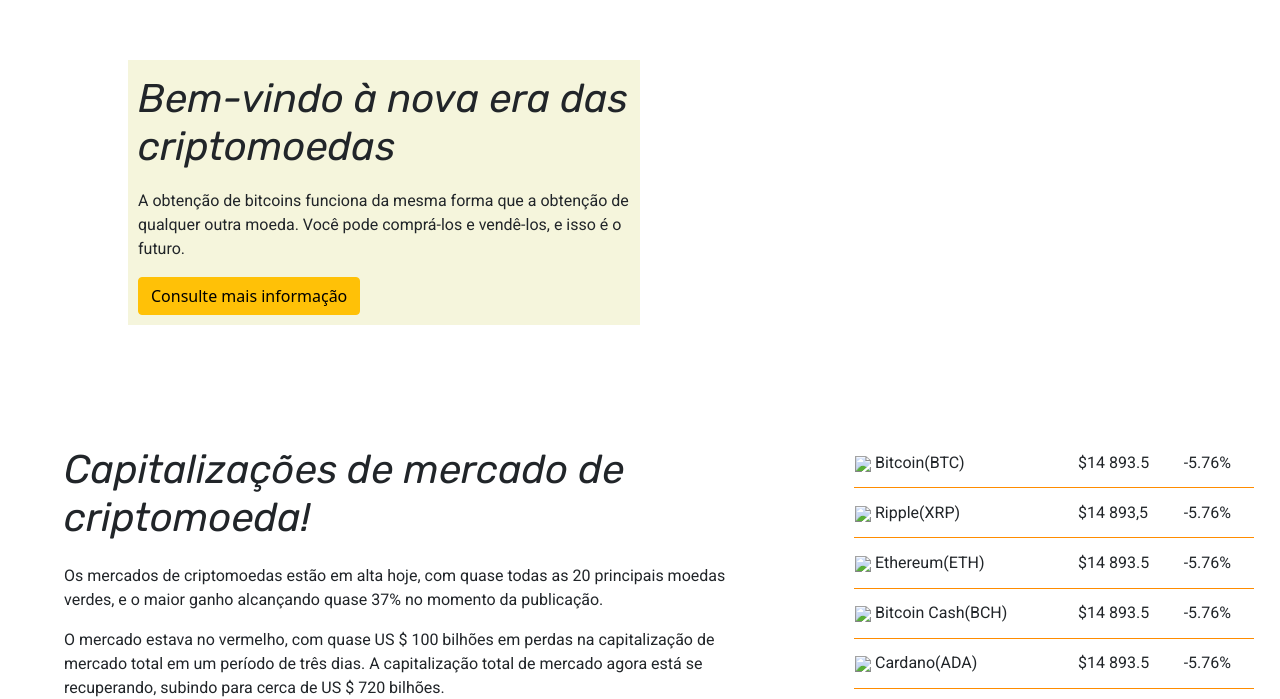
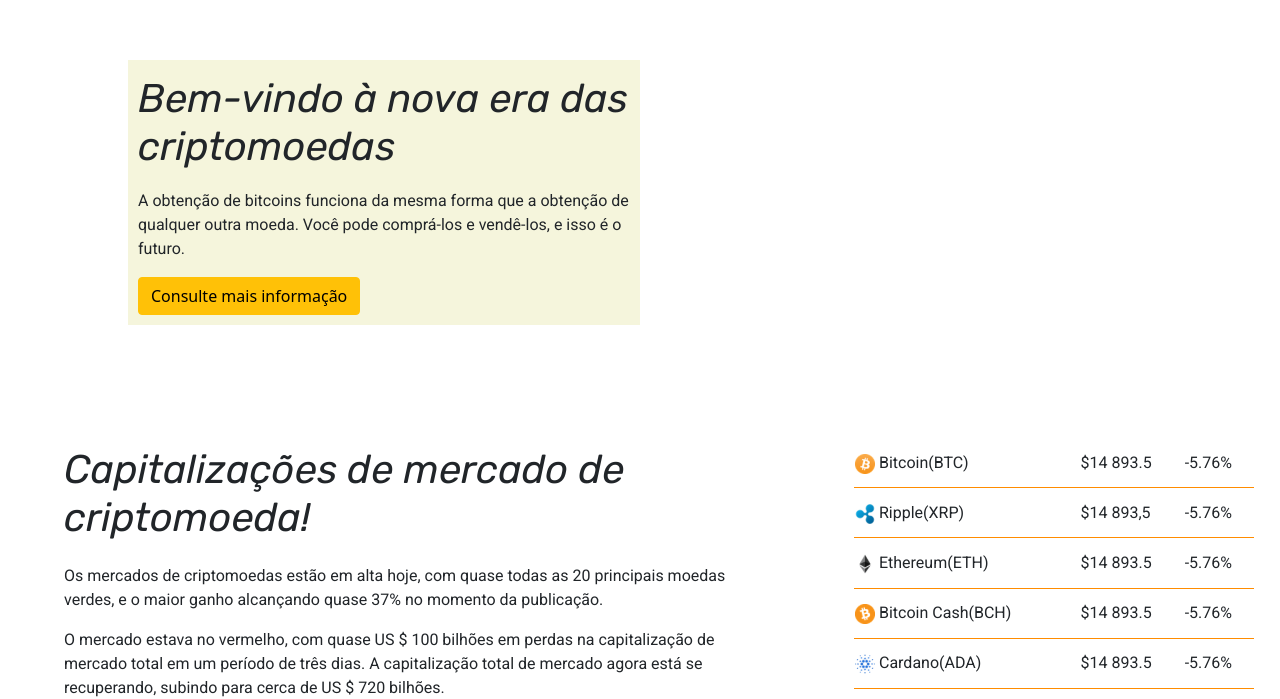
Before and after one commit to brunocalvi/Pag_Bitcoin, a plain HTML site: page index.html in a window 1280 px wide. Shown: the part 104-803 px from the top of the page. Drawn offline with Linux system fonts and the light colour scheme; files that its build step writes are made by us from their sources.

Commit message:
Ajustando as imagens

```diff
--- a/index.html
+++ b/index.html
@@ -3,7 +3,7 @@
     <head>
         <title>home BitCoin</title>
 
-        <link href="../BitCoin/_css/home_BitCoin.css" rel="stylesheet">
+        <link href="_css/home_BitCoin.css" rel="stylesheet">
         <link href="_bootstrap-5.0.0-beta2-dist/css/bootstrap.min.css" rel="stylesheet">
 
         <link href="https://fonts.googleapis.com/css2?family=Rubik:ital@1&display=swap" rel="stylesheet">
@@ -43,19 +43,19 @@
 
             <table>
                 <tr>
-                    <td><img src="../BitCoin/_img/btc.png"> Bitcoin(BTC)</td><td>$14 893.5</td><td>-5.76%</td>
+                    <td><img src="_img/btc.png"> Bitcoin(BTC)</td><td>$14 893.5</td><td>-5.76%</td>
                 </tr>
                 <tr>
-                    <td><img src="../BitCoin/_img/xrp.png"> Ripple(XRP)</td><td>$14 893,5</td><td>-5.76%</td>
+                    <td><img src="_img/xrp.png"> Ripple(XRP)</td><td>$14 893,5</td><td>-5.76%</td>
                 </tr>
                 <tr>
-                    <td><img src="../BitCoin/_img/eth.png"> Ethereum(ETH)</td><td>$14 893.5</td><td>-5.76%</td>
+                    <td><img src="_img/eth.png"> Ethereum(ETH)</td><td>$14 893.5</td><td>-5.76%</td>
                 </tr>
                 <tr>
-                    <td><img src="../BitCoin/_img/bch.png"> Bitcoin Cash(BCH)</td><td>$14 893.5</td><td>-5.76%</td>
+                    <td><img src="_img/bch.png"> Bitcoin Cash(BCH)</td><td>$14 893.5</td><td>-5.76%</td>
                 </tr>
                 <tr>
-                    <td><img src="../BitCoin/_img/ada.png"> Cardano(ADA)</td><td>$14 893.5</td><td>-5.76%</td>
+                    <td><img src="_img/ada.png"> Cardano(ADA)</td><td>$14 893.5</td><td>-5.76%</td>
                 </tr>
             </table>
 
```
